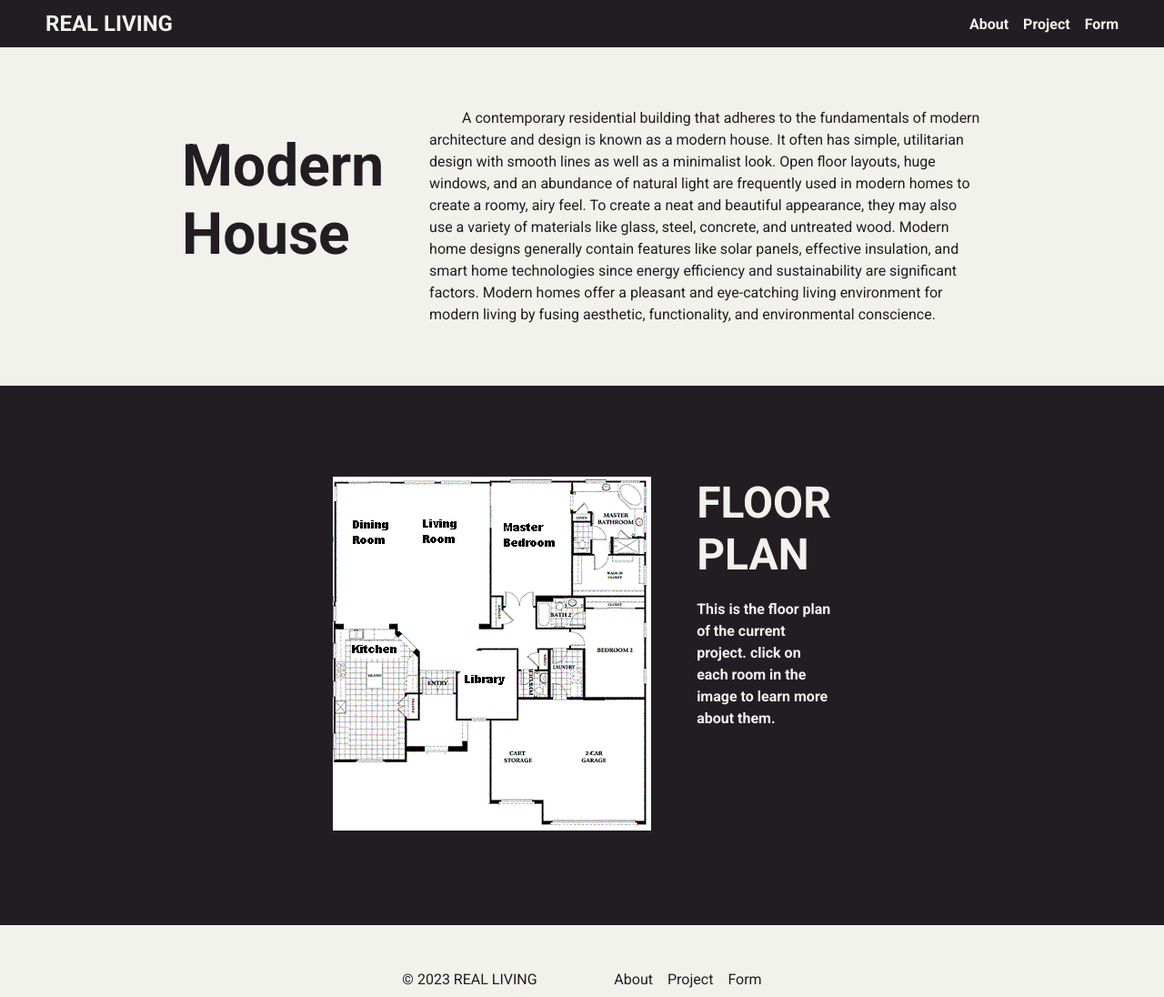
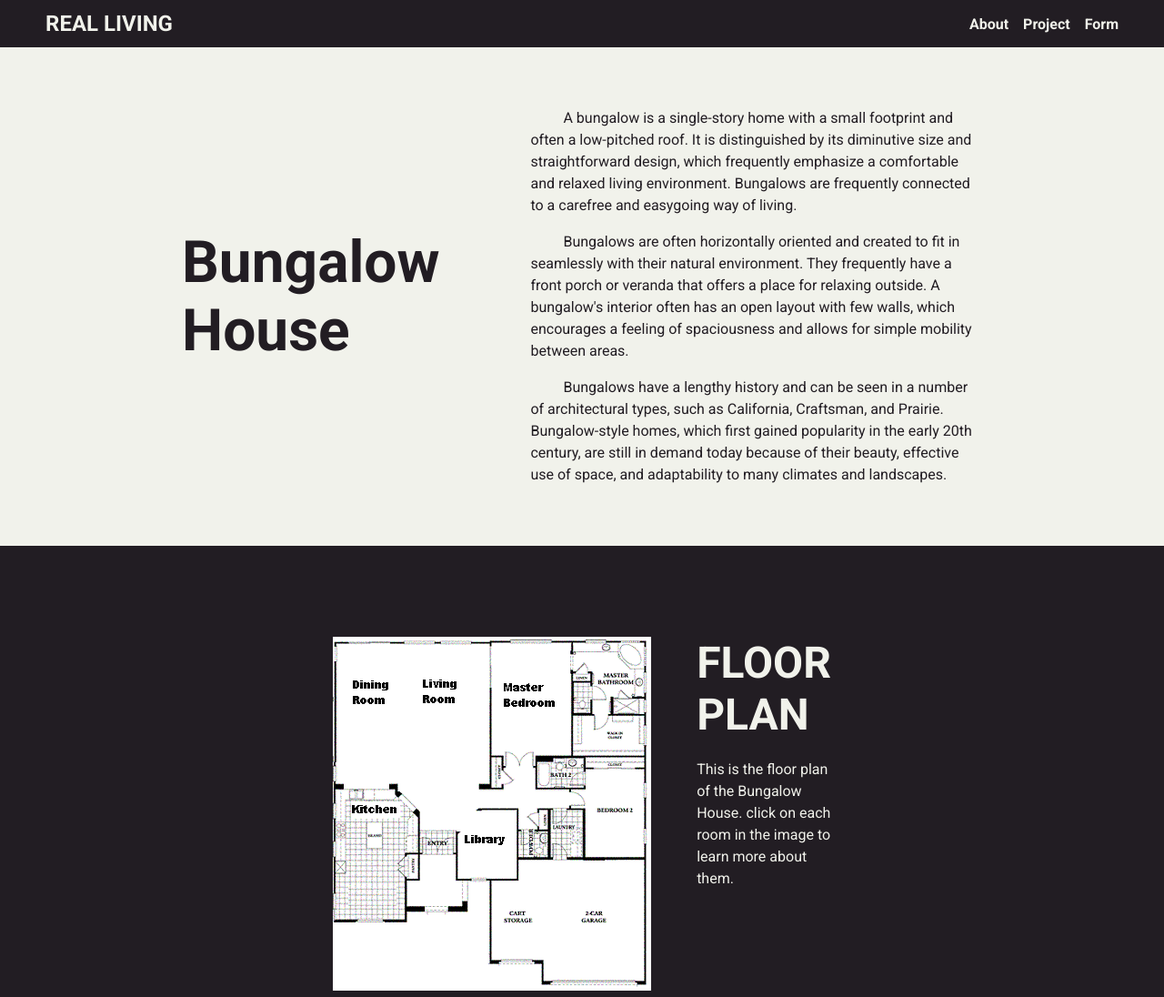
Before and after one commit to deymdaniel/biacan_ex2, a plain HTML site: page page2.html in a window 1280 px wide. Shown: the top 1096 px of the page at 91% size. Drawn offline with Linux system fonts and the light colour scheme.

Commit message:
Changed house to bungalow

```diff
--- a/page2.html
+++ b/page2.html
@@ -55,6 +55,7 @@
         font-size: 16px;
         line-height: 1.5;
         margin-top: 20px;
+        font-weight: 100;
       }
       .footer {
         color: #221d23;
@@ -69,15 +70,15 @@
       }
       .description {
         display: flex;
-        gap: 50px;
+        gap: 100px;
         padding: 50px 200px;
+        align-items: center;
       }
       .description h1 {
         font-weight: bolder;
         font-size: 64px;
       }
       .description p {
-        word-wrap: break-word;
         text-indent: 36px;
         line-height: 1.5;
         font-size: 16px;
@@ -94,21 +95,31 @@
       </ul>
     </div>
     <div class="description">
-      <h1>Modern House</h1>
-      <p>
-        A contemporary residential building that adheres to the fundamentals of
-        modern architecture and design is known as a modern house. It often has
-        simple, utilitarian design with smooth lines as well as a minimalist
-        look. Open floor layouts, huge windows, and an abundance of natural
-        light are frequently used in modern homes to create a roomy, airy feel.
-        To create a neat and beautiful appearance, they may also use a variety
-        of materials like glass, steel, concrete, and untreated wood. Modern
-        home designs generally contain features like solar panels, effective
-        insulation, and smart home technologies since energy efficiency and
-        sustainability are significant factors. Modern homes offer a pleasant
-        and eye-catching living environment for modern living by fusing
-        aesthetic, functionality, and environmental conscience.
-      </p>
+      <h1>Bungalow House</h1>
+      <div class="description-text">
+        <p>
+          A bungalow is a single-story home with a small footprint and often a
+          low-pitched roof. It is distinguished by its diminutive size and
+          straightforward design, which frequently emphasize a comfortable and
+          relaxed living environment. Bungalows are frequently connected to a
+          carefree and easygoing way of living.
+        </p>
+        <p>
+          Bungalows are often horizontally oriented and created to fit in
+          seamlessly with their natural environment. They frequently have a
+          front porch or veranda that offers a place for relaxing outside. A
+          bungalow's interior often has an open layout with few walls, which
+          encourages a feeling of spaciousness and allows for simple mobility
+          between areas.
+        </p>
+        <p>
+          Bungalows have a lengthy history and can be seen in a number of
+          architectural types, such as California, Craftsman, and Prairie.
+          Bungalow-style homes, which first gained popularity in the early 20th
+          century, are still in demand today because of their beauty, effective
+          use of space, and adaptability to many climates and landscapes.
+        </p>
+      </div>
     </div>
     <div class="content">
       <div class="floorplan">
@@ -147,7 +158,7 @@
       <div class="content-heading">
         FLOOR PLAN
         <div class="content-text">
-          This is the floor plan of the current project. click on each room in
+          This is the floor plan of the Bungalow House. click on each room in
           the image to learn more about them.
         </div>
       </div>
```
